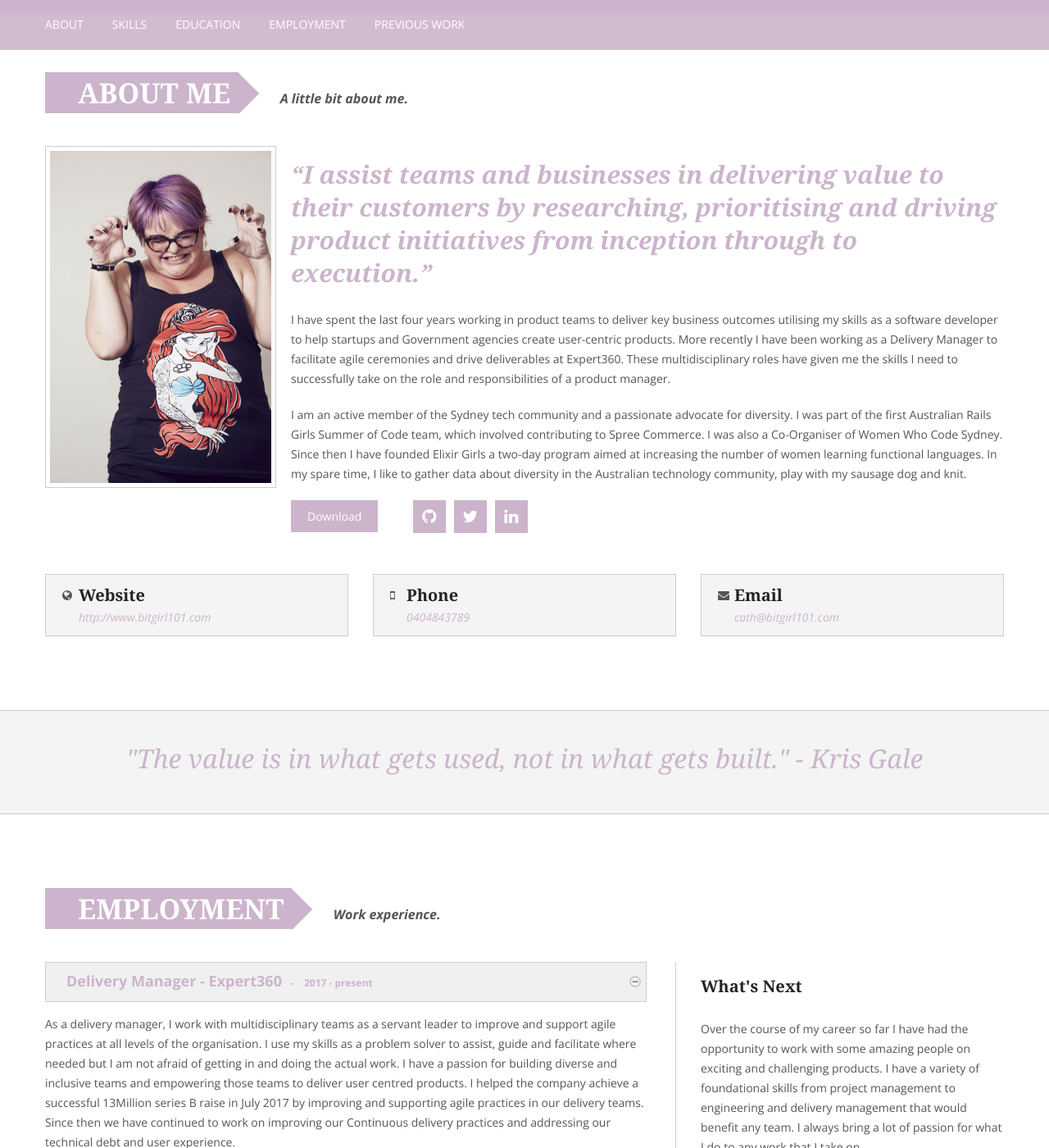
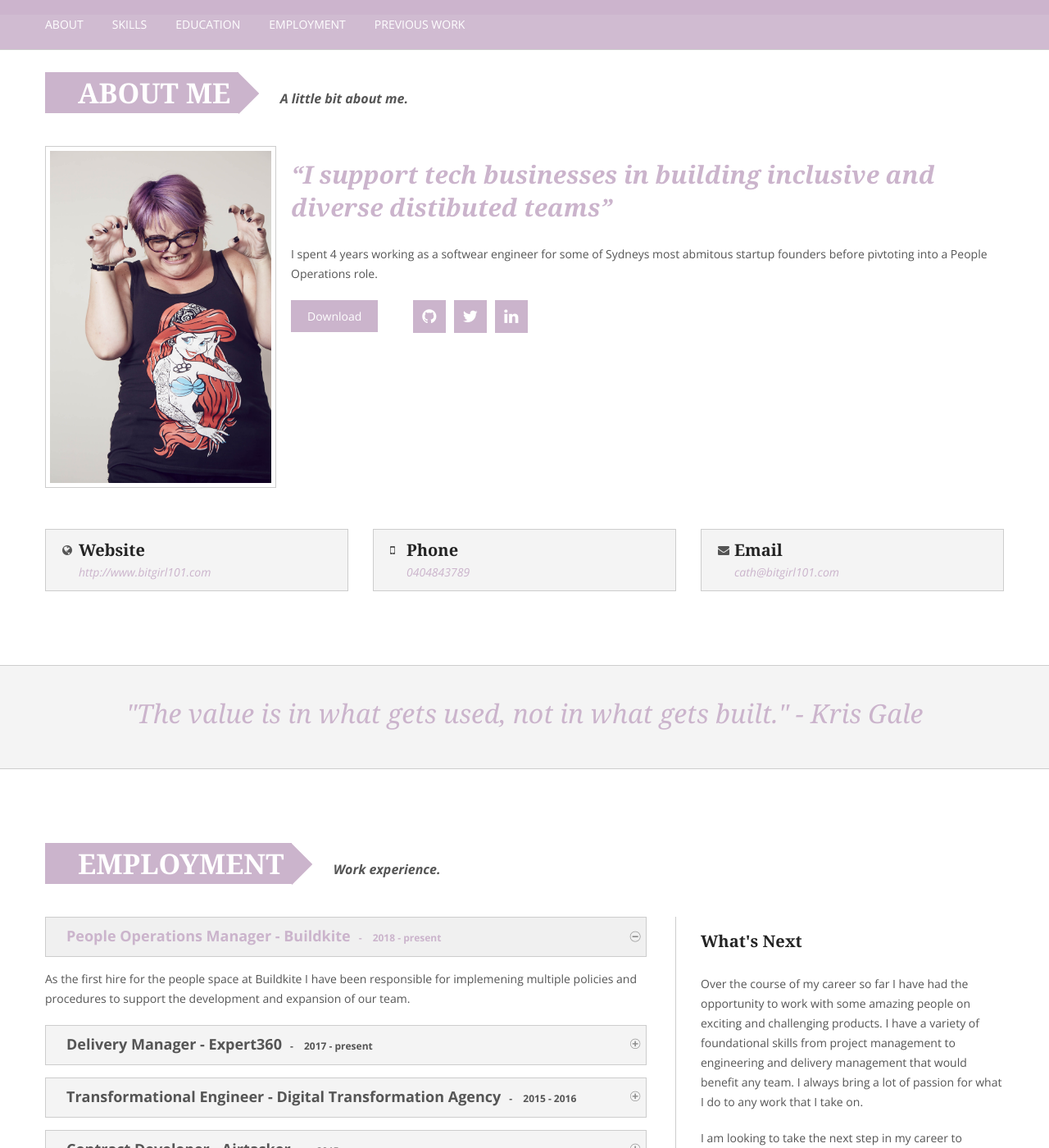
Before and after one commit to catherine-jones/catherine-jones.github.io, a Jekyll site: the page index.html, which Jekyll copies as it is, in a window 1280 px wide and 1400 px high, scrolled down 211 px. Shown: the whole window at 82% size. Built offline with Jekyll 4.4.1, drawn with Linux system fonts in a browser that asks for light colours; nearby versions of some CDN libraries; comment, search, counter and statistics services are not loaded; some of the changed text lies outside the part shown.

Commit message:
update with BK info

```diff
--- a/index.html
+++ b/index.html
@@ -38,7 +38,7 @@
       <div class="container">
         <div class="row-fluid">
           <div class="title_logo">
-            <h1>Cath Jones. <small>Product and Delivery Manager, public&nbsp;speaker and diversity advocate</small></h1>
+            <h1>Cath Jones. <small>People Operations Manager</small></h1>
           </div>
         </div>
       </div>
@@ -77,10 +77,9 @@
           </div>
 
           <div class="span9">
-            <h1 class="title_resalt">“I assist teams and businesses in delivering value to their customers by researching, prioritising and driving product initiatives from inception through to execution.”</h1>
+            <h1 class="title_resalt">“I support tech businesses in building inclusive and diverse distibuted teams”</h1>
 
-            <p>I have spent the last four years working in product teams to deliver key business outcomes utilising my skills as a software developer to help startups and Government agencies create user-centric products. More recently I have been working as a Delivery Manager to facilitate agile ceremonies and drive deliverables at Expert360. These multidisciplinary roles have given me the skills I need to successfully take on the role and responsibilities of a product manager.</p>
-            <p>I am an active member of the Sydney tech community and a passionate advocate for diversity. I was part of the first Australian Rails Girls Summer of Code team, which involved contributing to Spree Commerce. I was also a Co-Organiser of Women Who Code Sydney. Since then I have founded Elixir Girls a two-day program aimed at increasing the number of women learning functional languages. In my spare time, I like to gather data about diversity in the Australian technology community, play with my sausage dog and knit.</p>
+            <p>I spent 4 years working as a softwear engineer for some of Sydneys most abmitous startup founders before pivtoting into a People Operations role.</p>
 
             <div class="row-fluid">
               <div class="span2 download">
@@ -150,6 +149,10 @@
 
               <div class="span8">
                 <div class="border_right">
+                  <div class="accordion-trigger">People Operations Manager - Buildkite<span>- </span><span> 2018 - present</span></div>
+                 <div class="accordion-container">
+                     <p>As the first hire for the people space at Buildkite I have been responsible for implemening multiple policies and procedures to support the development and expansion of our team.</p>
+                 </div>
                   <div class="accordion-trigger">Delivery Manager - Expert360<span>- </span><span> 2017 - present</span></div>
                  <div class="accordion-container">
                      <p>As a delivery manager, I work with multidisciplinary teams as a servant leader to improve and support agile practices at all levels of the organisation. I use my skills as a problem solver to assist, guide and facilitate where needed but I am not afraid of getting in and doing the actual work. I have a passion for building diverse and inclusive teams and empowering those teams to deliver user centred products. I helped the company achieve a successful 13Million series B raise in July 2017 by improving and supporting agile practices in our delivery teams. Since then we have continued to work on improving our Continuous delivery practices and addressing our technical debt and user experience. </p>
@@ -225,9 +228,9 @@
 
           <div class="span8">
             <div class="border_left">
-              <div class="accordion-trigger">Product Institute <span>- </span><span>Product Management 2017</span></div>
+              <div class="accordion-trigger">Macquarie University<span>- </span><span>Bachelor of Business and Arts 2024</span></div>
               <div class="accordion-container">
-                <p>I will soon be starting the Product Management course at the Product Institute to develop my skills further in product roadmaps, strategy and stakeholder management.</p>
+                <p>Undertaking a double degree in Business with a major in HR and Arts with a major in Gender Studies part time.</p>
               </div>
               <div class="accordion-trigger">Academy XI <span>- </span><span>User Experience Design 2016 - 2017</span></div>
               <div class="accordion-container">
```
